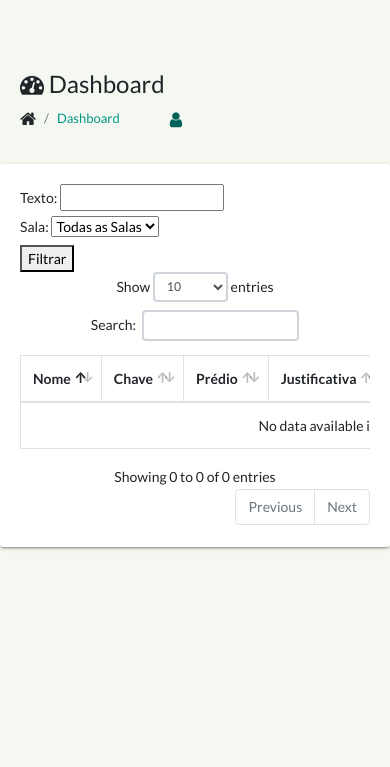
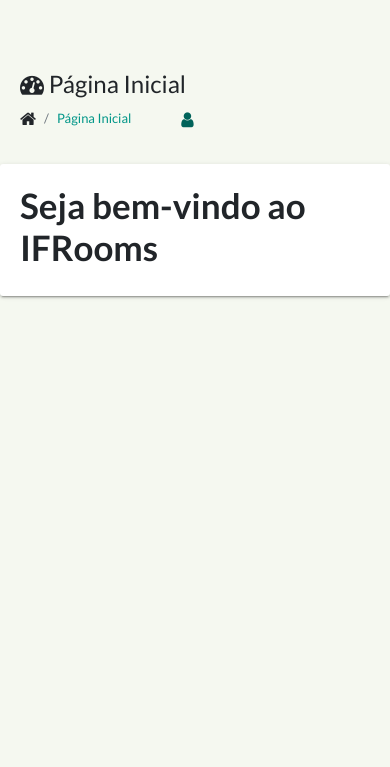
Before and after one commit to dlcoders/ifrooms, a Django app: page /rooms/rooms/ in a window 390 px wide. Shown: the top 767 px of the page. Run offline with Django 3.2, Linux system fonts and the light colour scheme; data that the repository does not hold is empty; some libraries are stand-ins or nearby versions.

Commit message:
redirect para página inicial

```diff
--- a/accounts/views/signin.py
+++ b/accounts/views/signin.py
@@ -24,6 +24,6 @@ class SignInView(View):
             user = authenticate(matricula=matricula, password=password)
             if user:
                 login(request, user)
-                return redirect("calendarapp:calendar")
+                return redirect("dashboard")
         context = {"form": forms}
         return render(request, self.template_name, context)
--- a/accounts/views/users.py
+++ b/accounts/views/users.py
@@ -1,6 +1,8 @@
 from django.views.generic import TemplateView
+from django.contrib.auth.mixins import LoginRequiredMixin
 
-class UsersView(TemplateView):
+class UsersView(LoginRequiredMixin, TemplateView):
+    login_url = "accounts:signin"
     template_name = 'pages/admin/users.html'
 
     # def get_context_data(self, **kwargs):
--- a/eventcalendar/urls.py
+++ b/eventcalendar/urls.py
@@ -20,7 +20,7 @@ from .views import DashboardView
 from calendarapp.views import MyCalenderUser
 
 urlpatterns = [
-    path("", MyCalenderUser.as_view(), name="dashboard"),
+    path("", DashboardView.as_view(), name="dashboard"),
     path("admin/", admin.site.urls),
     path("accounts/", include("accounts.urls")),
     path("", include("calendarapp.urls")),
--- a/reservation/views/grants.py
+++ b/reservation/views/grants.py
@@ -1,7 +1,9 @@
 
 from django.views.generic import TemplateView
+from django.contrib.auth.mixins import LoginRequiredMixin
 
-class GrantsView(TemplateView):
+class GrantsView(LoginRequiredMixin, TemplateView):
+    login_url = "accounts:signin"
     template_name = 'pages/coordinator/grants.html'
 
     # def get_context_data(self, **kwargs):
--- a/rooms/views/booking_rooms.py
+++ b/rooms/views/booking_rooms.py
@@ -1,7 +1,9 @@
 
 from django.views.generic import TemplateView
+from django.contrib.auth.mixins import LoginRequiredMixin
 
-class BookingRoomView(TemplateView):
+class BookingRoomView(LoginRequiredMixin, TemplateView):
+    login_url = "accounts:signin"
     template_name = 'pages/teacher/booking_rooms.html'
 
     # def get_context_data(self, **kwargs):
--- a/templates/pages/dashboard.html
+++ b/templates/pages/dashboard.html
@@ -1,16 +1,15 @@
 {% extends 'base/base.html' %}
 {% load static %}
 
-{% block title %}Event Dashboard{% endblock title %}
+{% block title %}Página Inicial{% endblock title %}
 
 {% block breadcrumb %}
     <div>
-        <h1><i class="fa fa-dashboard"></i> Dashboard</h1>
-        <p>Event Dashboard</p>
+        <h1><i class="fa fa-dashboard"></i> Página Inicial</h1>
     </div>
     <ul class="app-breadcrumb breadcrumb">
         <li class="breadcrumb-item"><i class="fa fa-home fa-lg"></i></li>
-        <li class="breadcrumb-item"><a href="#">Dashboard</a></li>
+        <li class="breadcrumb-item"><a href="#">Página Inicial</a></li>
         {% include 'partials/dropdown_user.html' %}
     </ul>
 
@@ -19,34 +18,10 @@
 {% block content %}
 
 <div class="table-responsive">
-    {% include 'partials/my_reservations_filter.html' %}
     <div id="sampleTable_wrapper" class="dataTables_wrapper container-fluid dt-bootstrap4 no-footer">
         <div class="row">
             <div class="col-sm-12">
-                <table class="table table-hover table-bordered dataTable no-footer" id="sampleTable" role="grid" aria-describedby="sampleTable_info">
-                    <thead>
-                        <tr role="row">
-                            <th class="sorting_asc" tabindex="0" aria-controls="sampleTable" rowspan="1" colspan="1" aria-sort="ascending" aria-label="Name: activate to sort column descending" style="width: 261.641px;">Nome</th>
-                            <th class="sorting" tabindex="0" aria-controls="sampleTable" rowspan="1" colspan="1" aria-label="Position: activate to sort column ascending" style="width: 417.312px;">Chave</th>
-                            <th class="sorting" tabindex="0" aria-controls="sampleTable" rowspan="1" colspan="1" aria-label="Office: activate to sort column ascending" style="width: 189.281px;">Prédio</th>
-                            <th class="sorting" tabindex="0" aria-controls="sampleTable" rowspan="1" colspan="1" aria-label="Office: activate to sort column ascending" style="width: 189.281px;">Justificativa</th>
-                            <th class="sorting" tabindex="0" aria-controls="sampleTable" rowspan="1" colspan="1" aria-label="Age: activate to sort column ascending" style="width: 102.141px;">Data</th>
-                            <th class="sorting" tabindex="0" aria-controls="sampleTable" rowspan="1" colspan="1" aria-label="Age: activate to sort column ascending" style="width: 102.141px;">Horário</th>
-                            <th class="sorting" tabindex="0" aria-controls="sampleTable" rowspan="1" colspan="1" aria-label="Age: activate to sort column ascending" style="width: 102.141px;">Situação</th>
-                        </tr>
-                    </thead>
-                    <tbody>
-                        {% for event in latest_events %}
-                            <tr role="row" class="odd">
-                                <td class="sorting_1">{{ forloop.counter }}</td>
-                                <td>{{ event.title }}</td>
-                                <td>{{ event.start_time }}</td>
-                                <td>{{ event.end_time }}</td>
-                            </tr>
-                        {% endfor %}
-                    </tbody>
-                </table>
-
+              <h1>Seja bem-vindo ao IFRooms</h1>
             </div>
         </div>
     </div>
--- a/templates/partials/sidebar_menu.html
+++ b/templates/partials/sidebar_menu.html
@@ -4,13 +4,13 @@
 
  <aside class="app-sidebar">
     <div class="app-sidebar-img">
-        <img class="app-sidebar__overlay" src="{% static 'images/logoifrooms.svg' %}" height="100px">
-    </div>
+        <a href="{% url 'dashboard' %}"><img class="app-sidebar__overlay" src="{% static 'images/logoifrooms.svg' %}" height="100px">
+    </div></a>
 
     {% if not request.user.is_superuser and not request.user.is_staff and not request.user.is_teacher %}
     <ul class="app-menu">
         <li>
-             <a class="app-menu__item active" href="{% url 'dashboard' %}"><i class="app-menu__icon fa fa-dashboard"></i><span class="app-menu__label">Calendário</span></a>
+             <a class="app-menu__item active" href="{% url 'calendarapp:my-calender-user' %}"><i class="app-menu__icon fa fa-dashboard"></i><span class="app-menu__label">Calendário</span></a>
          </li>
      </ul>
     {% endif %}
```
Also changed, not shown: calendarapp/views/other_views.py (+4 -3 lines), templates/pages/events_list.html (deleted, +0 -62 lines).
